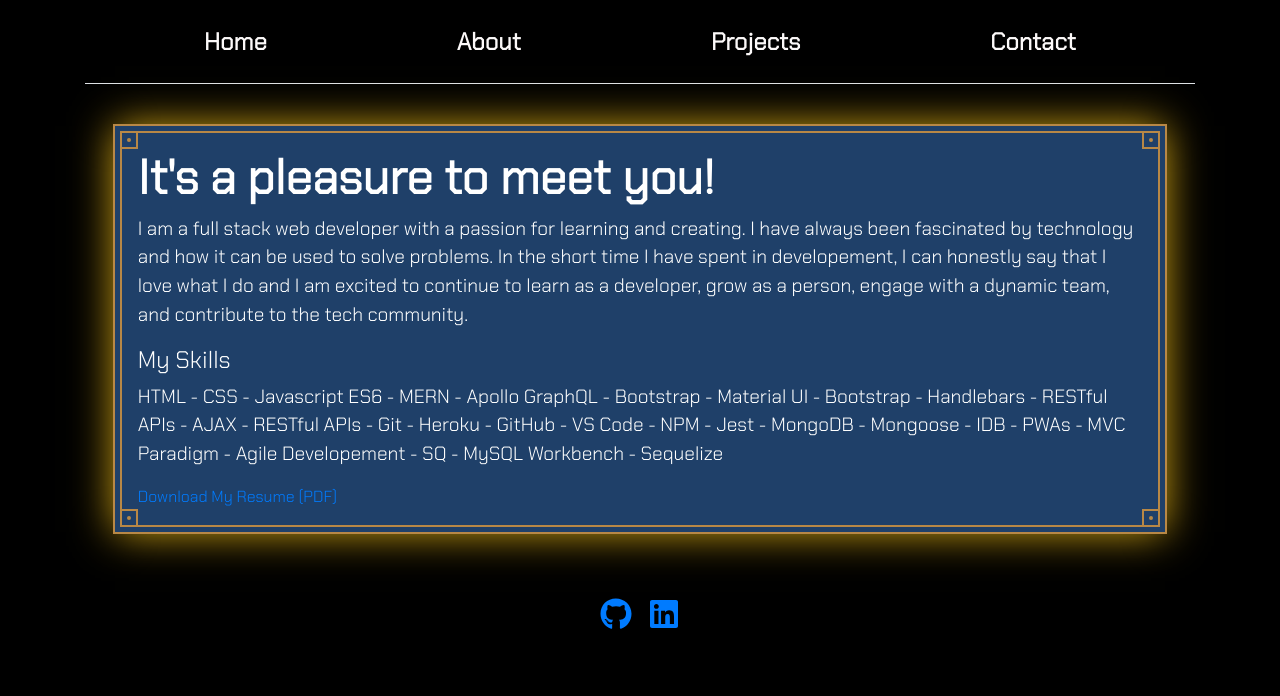
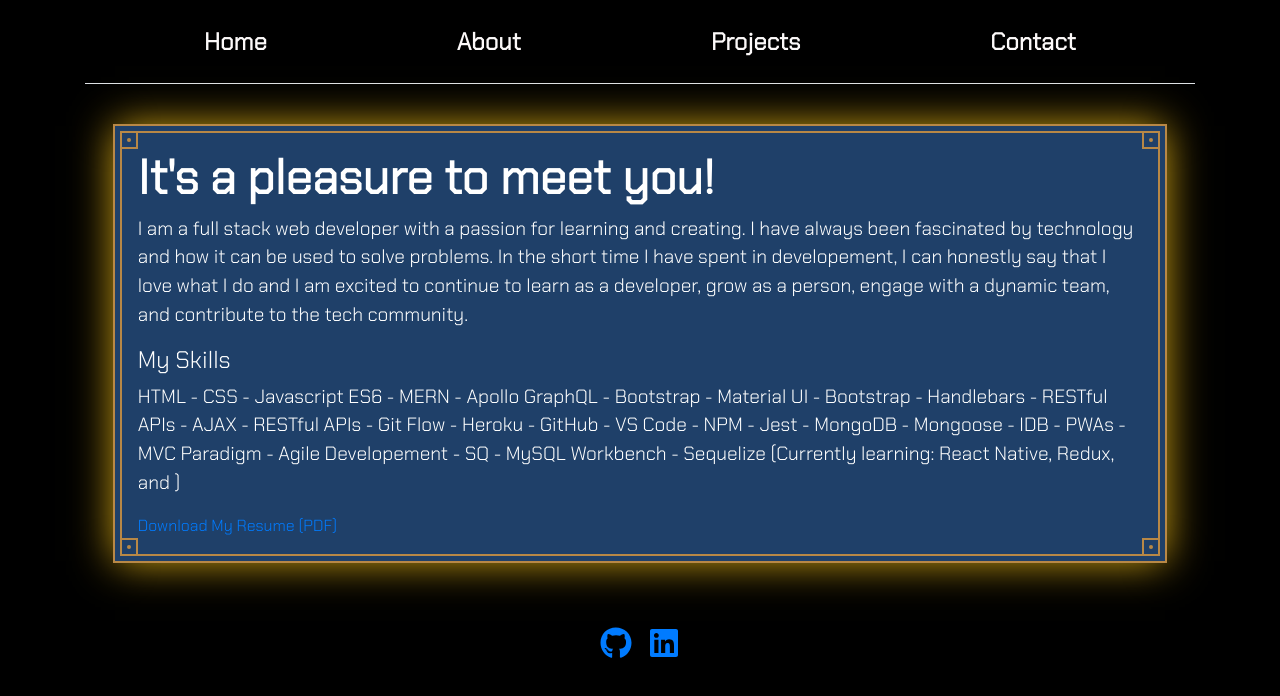
Before and after one commit to Paulsig007/portfolio_dev, a React (Create React App) app in the folder client/: page /about in a window 1280 px wide. Shown: the top 696 px of the page. Built offline with nearby package versions, Linux system fonts and the light colour scheme.

Commit message:
add skill to about.js component

```diff
--- a/client/src/components/pages/About.js
+++ b/client/src/components/pages/About.js
@@ -19,9 +19,9 @@ export default function About() {
         <p className="aboutText skillsList">
           HTML - CSS - Javascript ES6 - MERN - Apollo GraphQL - Bootstrap -
           Material UI - Bootstrap - Handlebars - RESTful APIs - AJAX - RESTful
-          APIs - Git - Heroku - GitHub - VS Code - NPM - Jest - MongoDB -
+          APIs - Git Flow - Heroku - GitHub - VS Code - NPM - Jest - MongoDB -
           Mongoose - IDB - PWAs - MVC Paradigm - Agile Developement - SQ - MySQL
-          Workbench - Sequelize
+          Workbench - Sequelize (Currently learning: React Native, Redux, and )
         </p>
         <a href={resume} download>
           Download My Resume (PDF)
```
